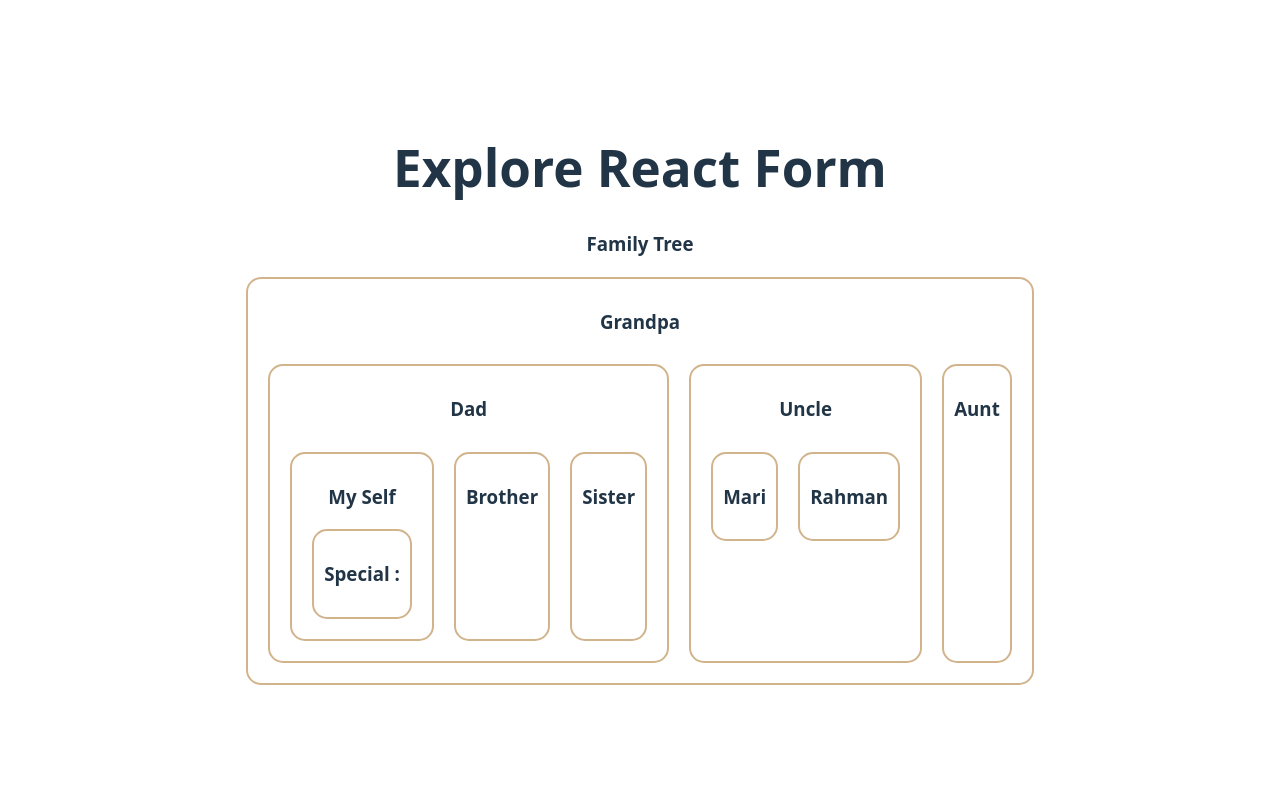
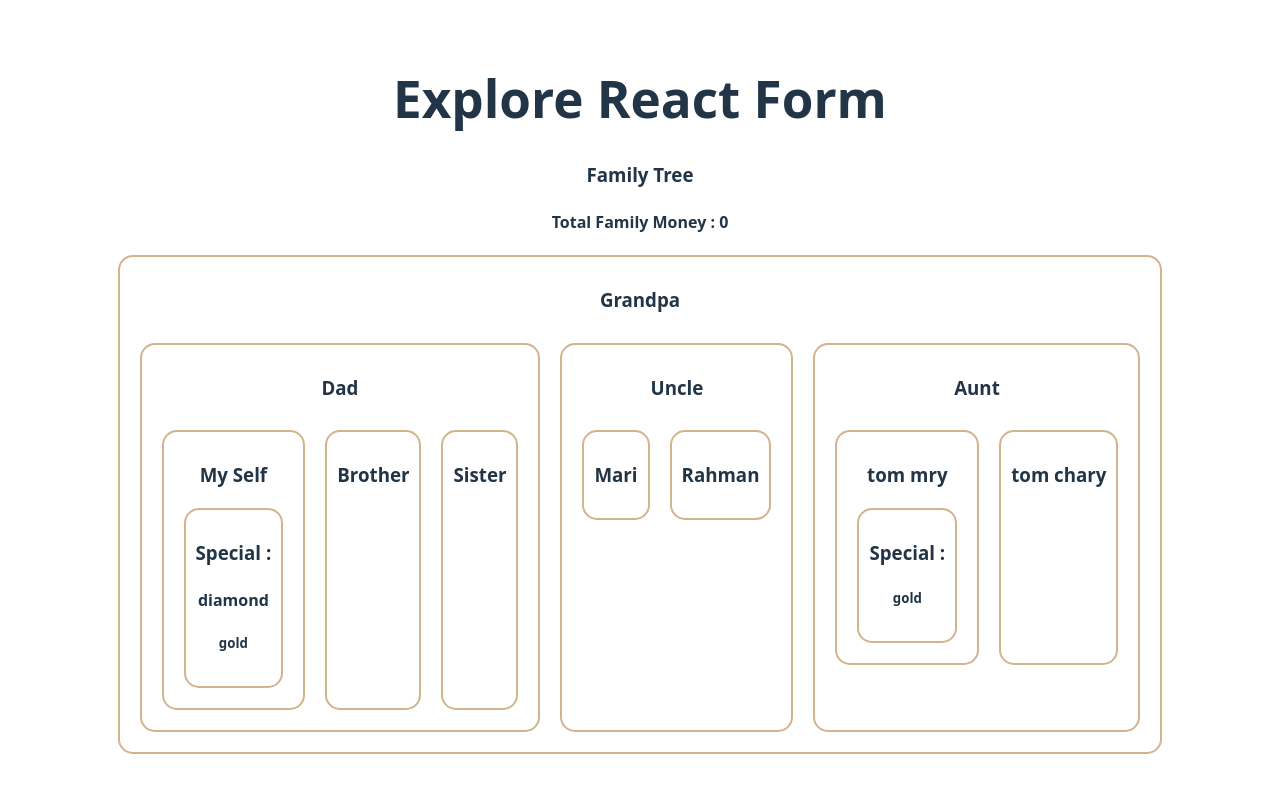
Before and after one commit to mahfuzarrahmanmunna/explore-react-form, a React (Vite) app: page / in a window 1280 px wide. Shown: the top 792 px of the page. Built offline with nearby package versions, Linux system fonts and the light colour scheme.

Commit message:
added new files

```diff
--- a/src/Components/FamilyTree/Aunt.jsx
+++ b/src/Components/FamilyTree/Aunt.jsx
@@ -1,9 +1,14 @@
 import React from 'react';
+import Cousin from './Cousin';
 
 const Aunt = () => {
     return (
         <div>
             <h3>Aunt</h3>
+            <section className='flex'>
+                <Cousin name='tom mry' />
+                <Cousin name='tom chary' />
+            </section>
         </div>
     );
 };
--- a/src/Components/FamilyTree/Cousin.jsx
+++ b/src/Components/FamilyTree/Cousin.jsx
@@ -1,9 +1,13 @@
 import React from 'react';
+import Special from './Special';
 
 const Cousin = ({ name }) => {
     return (
         <div>
             <h3>{name}</h3>
+            {
+                name === "tom mry" && <Special />
+            }
         </div>
     );
 };
--- a/src/Components/FamilyTree/Dad.jsx
+++ b/src/Components/FamilyTree/Dad.jsx
@@ -3,12 +3,12 @@ import MySelf from './MySelf';
 import Brother from './Brother';
 import Sister from './Sister';
 
-const Dad = () => {
+const Dad = ({ assets }) => {
     return (
         <div>
             <h3>Dad</h3>
             <section className='flex'>
-                <MySelf />
+                <MySelf assets={assets} />
                 <Brother />
                 <Sister />
             </section>
--- a/src/Components/FamilyTree/FamilyTree.jsx
+++ b/src/Components/FamilyTree/FamilyTree.jsx
@@ -1,15 +1,30 @@
-import React from 'react';
+import React, { createContext, useState } from 'react';
 import Grandpa from './Grandpa';
 import './FamilyTree.css'
 
+export const AssetContext = createContext('')
+export const MoneyContext = createContext(0)
+
 const FamilyTree = () => {
+    const [money, setMoney] = useState(0)
     const assets = 'diamond'
+    const newAsset = 'gold'
     return (
         <div className='family-tree'>
             <h3>Family Tree</h3>
-            <Grandpa />
+            <h4>Total Family Money : {money} </h4>
+            <MoneyContext value={[money, setMoney]}>
+                <AssetContext.Provider value={newAsset}>
+                    <Grandpa assets={assets} />
+                </AssetContext.Provider>
+            </MoneyContext>
         </div>
     );
 };
 
 export default FamilyTree;
+
+/**
+ * 1. create a context using createContext with a default value make sure you export the context to be used in other files
+ *
+ */
--- a/src/Components/FamilyTree/Grandpa.jsx
+++ b/src/Components/FamilyTree/Grandpa.jsx
@@ -3,12 +3,12 @@ import Dad from './Dad';
 import Uncle from './Uncle';
 import Aunt from './Aunt';
 
-const Grandpa = () => {
+const Grandpa = ({ assets }) => {
     return (
         <div>
             <h3>Grandpa</h3>
             <section className='flex'>
-                <Dad />
+                <Dad assets={assets} />
                 <Uncle />
                 <Aunt />
             </section>
--- a/src/Components/FamilyTree/MySelf.jsx
+++ b/src/Components/FamilyTree/MySelf.jsx
@@ -1,12 +1,12 @@
 import React from 'react';
 import Special from './Special';
 
-const MySelf = () => {
+const MySelf = ({ assets }) => {
     return (
         <div>
             <h3>My Self</h3>
             <section>
-                <Special />
+                <Special assets={assets} />
             </section>
         </div>
     );
--- a/src/Components/FamilyTree/Special.jsx
+++ b/src/Components/FamilyTree/Special.jsx
@@ -1,9 +1,13 @@
-import React from 'react';
+import React, { useContext } from 'react';
+import { AssetContext } from './FamilyTree';
 
-const Special = ({ name }) => {
+const Special = ({ name, assets }) => {
+    const newAsset = useContext(AssetContext)
     return (
         <div>
             <h3>Special : {name}</h3>
+            <h4>{assets}</h4>
+            <h5>{newAsset}</h5>
         </div>
     );
 };
```
